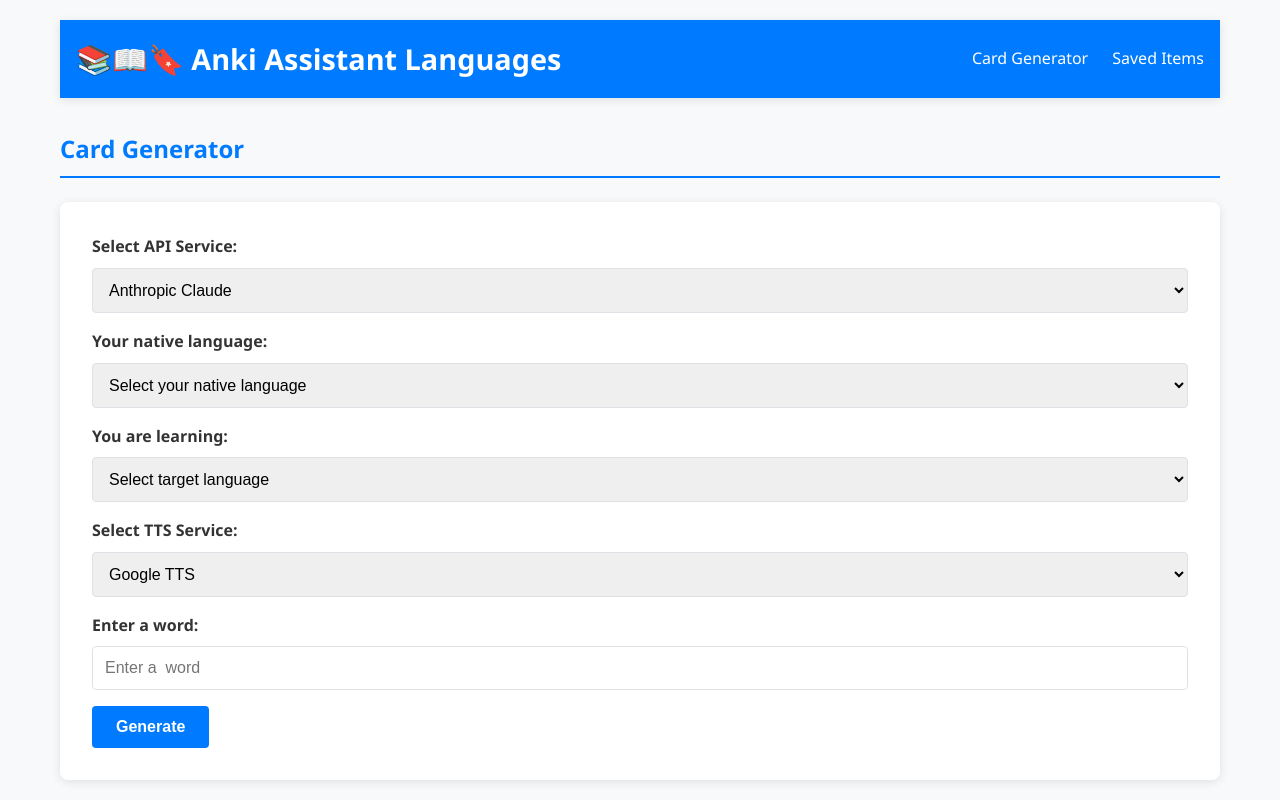
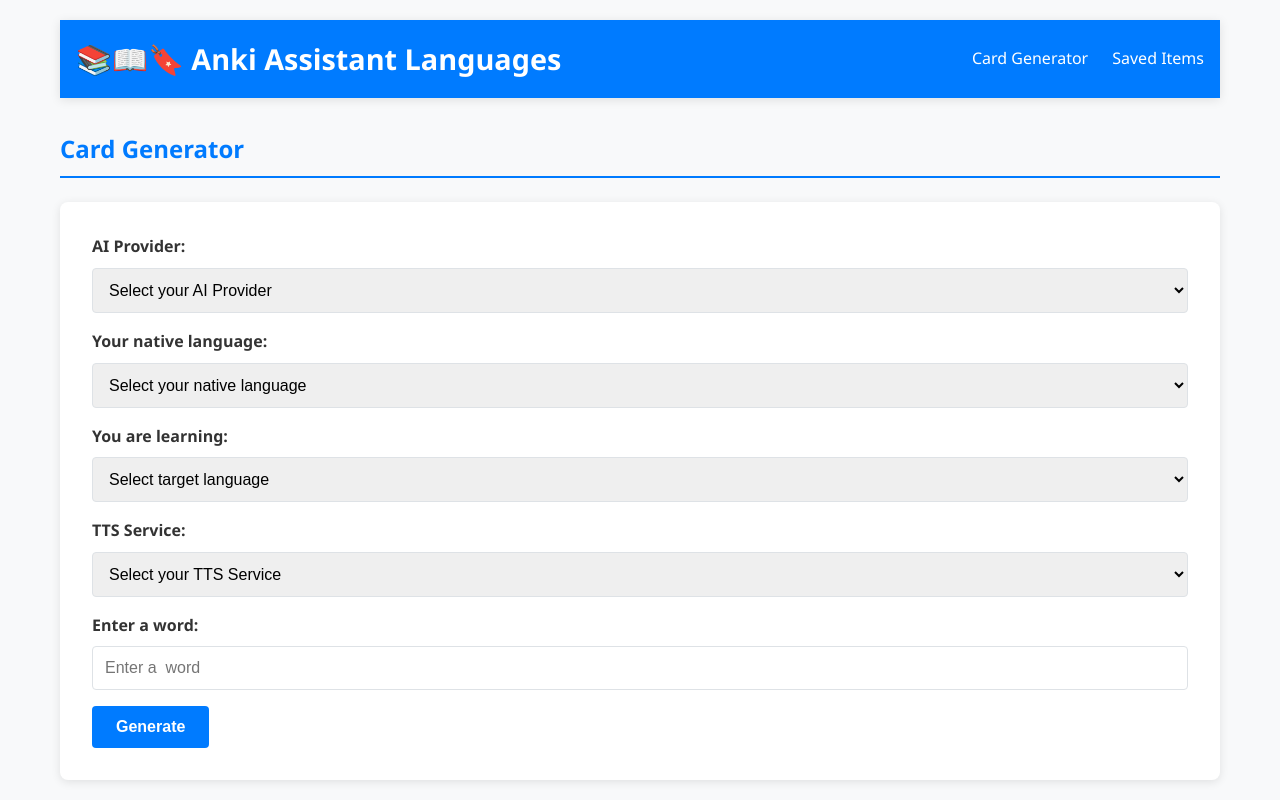
Before and after one commit to cantalupo555/anki-assistant-languages, a React (Create React App) app in the folder frontend/: page / in a window 1280 px wide. Shown: the top 800 px of the page. Built offline with nearby package versions, Linux system fonts and the light colour scheme.

Commit message:
Make selection fields required
- Make `API service`, `TTS service` and `Enter a word` selection fields required in the form
- Update form validation to check for empty fields and display an error message if required fields are missing

```diff
--- a/frontend/src/App.tsx
+++ b/frontend/src/App.tsx
@@ -23,16 +23,18 @@
 const TOKEN_SUM_URL = process.env.BACKEND_API_URL || 'http://localhost:5000/token/sum';
 const TTS_URL = process.env.BACKEND_API_URL || 'http://localhost:5000/tts';
 
+// Array of available API service options
+const apiServiceOptions: APIServiceOption[] = [
+  { name: 'Select your AI Provider', value: '' },
+  { name: 'Anthropic Claude', value: 'anthropic' },
+  { name: 'OpenRouter', value: 'openrouter' },
+];
+
 // Array of available TTS options
 const ttsOptions: TTSOption[] = [
+  { name: 'Select your TTS Service', value: '' },
   { name: 'Google TTS', value: 'google' },
   { name: 'Azure TTS', value: 'azure' },
-];
-
-// Array of available API service options
-const apiServiceOptions: APIServiceOption[] = [
-  { name: 'Anthropic Claude', value: 'anthropic' },
-  { name: 'OpenRouter', value: 'openrouter' },
 ];
 
 const AppInner: React.FC = () => {
@@ -110,8 +112,8 @@
   // Function to handle form submission
   const handleSubmit = async (e: React.FormEvent) => {
     e.preventDefault();
-    if (!nativeLanguage || !targetLanguage) {
-      setError('Please select both your native language and the target language.');
+    if (!nativeLanguage || !targetLanguage || !selectedAPIService || !selectedTTS || !word) {
+      setError('Please fill in all required fields.');
       return;
     }
     setError(null);
@@ -406,11 +408,12 @@
             <h2>Card Generator</h2>
             <form onSubmit={handleSubmit}>
               {/* API service selection dropdown */}
-              <label htmlFor="api-service-select">Select API Service:</label>
+              <label htmlFor="api-service-select">AI Provider:</label>
               <select
                   id="api-service-select"
                   value={selectedAPIService.value}
                   onChange={(e) => setSelectedAPIService(apiServiceOptions.find(option => option.value === e.target.value) || apiServiceOptions[0])}
+                  required
               >
                 {apiServiceOptions.map((option) => (
                     <option key={option.value} value={option.value}>
@@ -423,11 +426,12 @@
               <LanguageSelector />
 
               {/* TTS service selection dropdown */}
-              <label htmlFor="tts-select">Select TTS Service:</label>
+              <label htmlFor="tts-select">TTS Service:</label>
               <select
                   id="tts-select"
                   value={selectedTTS.value}
                   onChange={(e) => setSelectedTTS(ttsOptions.find(option => option.value === e.target.value) || ttsOptions[0])}
+                  required
               >
                 {ttsOptions.map((option) => (
                     <option key={option.value} value={option.value}>
@@ -463,6 +467,7 @@
                   value={word}
                   onChange={(e) => setWord(e.target.value)}
                   placeholder={`Enter a ${targetLanguage} word`}
+                  required
               />
               <button type="submit" disabled={isLoading}>
                 {isLoading ? 'Generating...' : 'Generate'}
```
Also changed, not shown: 1 other file (tests, documents, lock files or other folders).
